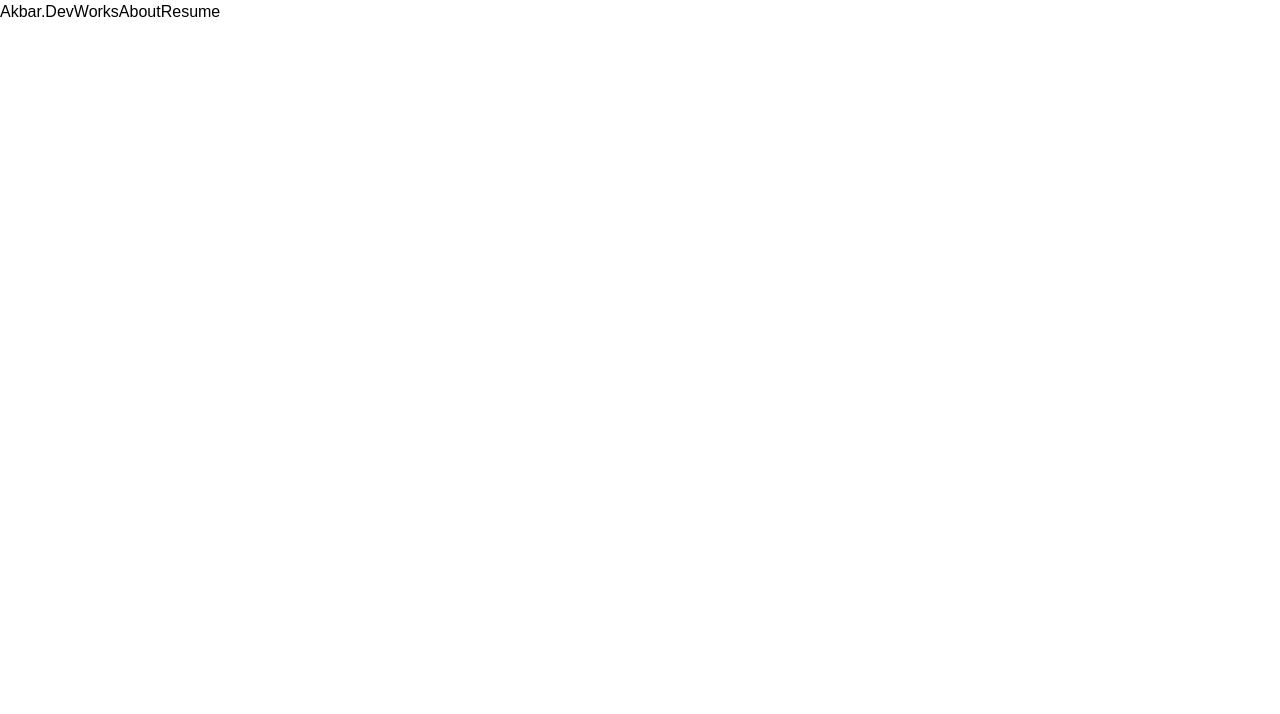
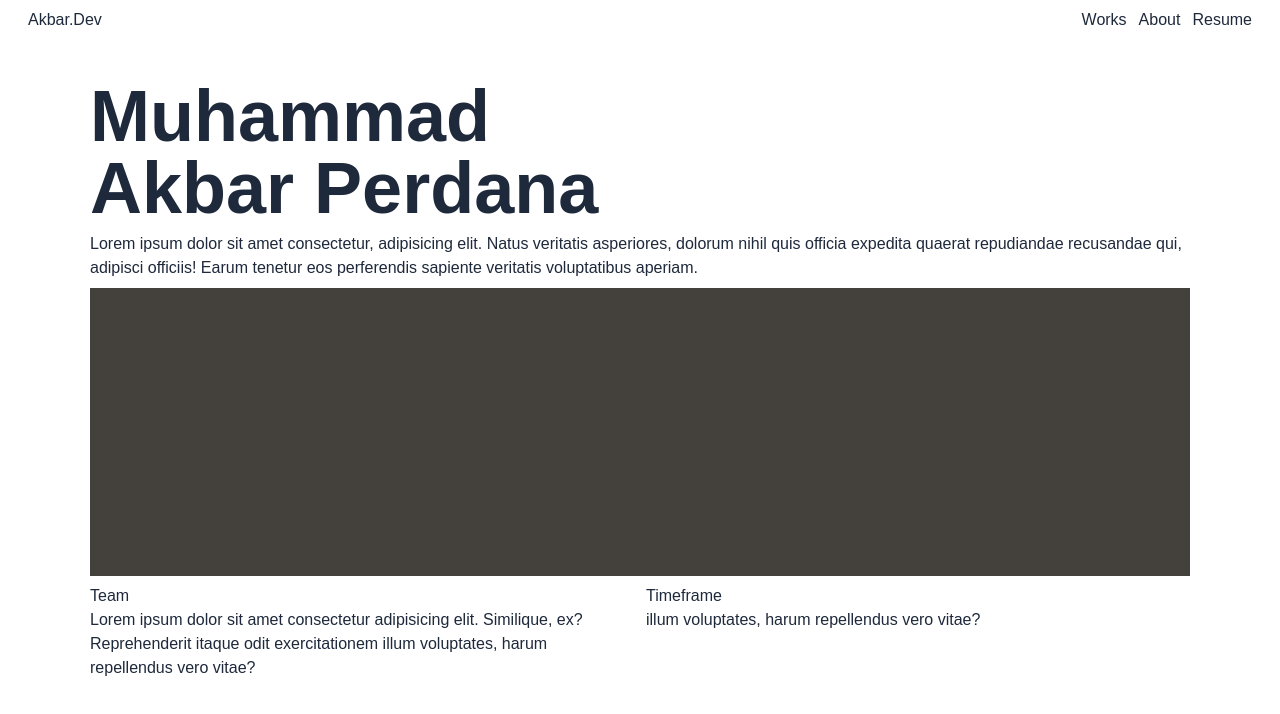
Before and after one commit to BagasKuning/portfolio-akbar, a React (Create React App) app: page / in a window 1280 px wide. Shown: the top 714 px of the page. Built offline with nearby package versions, Linux system fonts and the light colour scheme.

Commit message:
add navbar and hero section

```diff
--- a/src/App.js
+++ b/src/App.js
@@ -1,9 +1,13 @@
 import Navbar from "./components/Navbar";
+import Hero from "./components/Hero";
 
 function App() {
   return (
-    <div className="App">
-      <Navbar/>
+    <div className="App text-slate-800">
+      <div className="mx-7 relative">
+        <Navbar />
+      </div>
+      <Hero />
     </div>
   );
 }
--- /dev/null
+++ b/src/components/Hero.jsx
@@ -0,0 +1,31 @@
+export default function Hero() {
+  return (
+    <div className="mx-12 sm:text-base text-sm">
+      <div className="max-w-[1100px] flex gap-2 flex-col pt-20 lg:h-screen md:h-[800px] h-[1250px] m-auto">
+        <section className="sm:text-7xl text-5xl font-bold ">
+            <h1>Muhammad</h1>
+            <h1>Akbar Perdana</h1>
+        </section>
+
+        <p>
+            Lorem ipsum dolor sit amet consectetur, adipisicing elit. Natus veritatis asperiores, dolorum nihil quis officia expedita quaerat repudiandae recusandae qui, adipisci officiis! Earum tenetur eos perferendis sapiente veritatis voluptatibus aperiam.
+        </p>
+
+        <div id="background" className="w-full xl:h-2/5 h-[100%] bg-stone-700">
+
+        </div>
+
+        <div className="flex gap-3">
+            <div className="flex-1">
+                <h2>Team</h2>
+                <p>Lorem ipsum dolor sit amet consectetur adipisicing elit. Similique, ex? Reprehenderit itaque odit exercitationem illum voluptates, harum repellendus vero vitae?</p>
+            </div>
+            <div className="flex-1">
+            <h2>Timeframe</h2>
+                <p>illum voluptates, harum repellendus vero vitae?</p>
+            </div>
+        </div>
+      </div>
+    </div>
+  );
+}
--- a/src/components/Navbar.jsx
+++ b/src/components/Navbar.jsx
@@ -1,17 +1,15 @@
 export const Navbar = () => {
   return (
-        <navbar className="flex max-w-[1200px]">
-            <div className="">
-                Akbar.Dev
-            </div>
+    <navbar className="absolute top-0 left-1/2 -translate-x-1/2 w-full flex m-auto max-w-[1250px] h-10 items-center justify-between">
+      <div className="">Akbar.Dev</div>
 
-            <div>
+      <div className="flex gap-3">
         <a href="#">Works</a>
         <a href="#">About</a>
         <a href="#">Resume</a>
       </div>
     </navbar>
-    )
-}
+  );
+};
 
 export default Navbar;
--- a/tailwind.config.js
+++ b/tailwind.config.js
@@ -4,7 +4,11 @@ module.exports = {
     "./src/**/*.{js,jsx,ts,tsx}",
   ],
   theme: {
-    extend: {},
+    extend: {
+      fontFamily: {
+        nunito: ["Nunito Sans", "sans-serif"]
+      }
+    },
   },
   plugins: [],
 }
```
Lines whose indentation alone changed are shown as unchanged.
